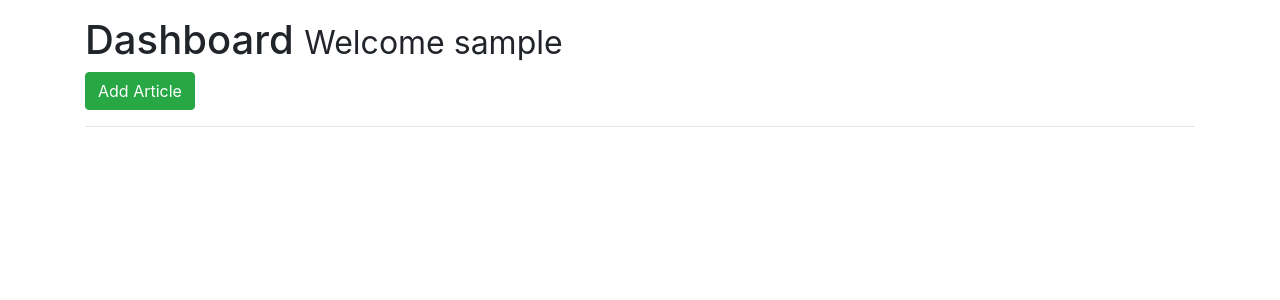
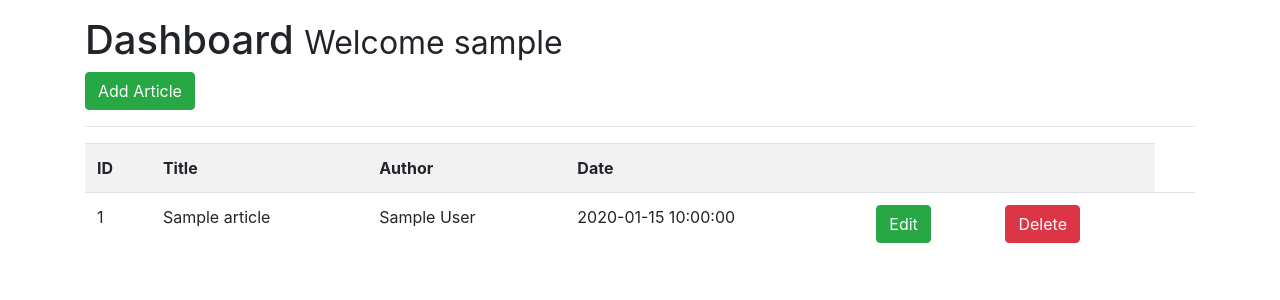
Before and after one commit to albertoiur/Flask-Blog-App, a Flask app: page /dashboard in a window 1280 px wide. Shown: the part 56-356 px from the top of the page. Run offline with Flask 2, Linux system fonts and the light colour scheme; the visitor is signed in with stand-in values (Sample User, id 1); tables that the repository leaves empty or names only in its code hold one stand-in row (values such as "Sample post"); some libraries are stand-ins or nearby versions.

Commit message:
add-article implemented with MySQL

```diff
--- a/app.py
+++ b/app.py
@@ -1,5 +1,4 @@
 from flask import Flask, render_template, flash, redirect, url_for, session, logging, request
-from data import Articles
 from flask_mysqldb import MySQL
 from wtforms import Form, StringField, TextAreaField, PasswordField, validators
 from passlib.hash import sha256_crypt
@@ -17,7 +16,6 @@ app.config['MYSQL_CURSORCLASS'] = 'DictCursor'
 # initialize MySQL
 mysql = MySQL(app)
 
-Articles = Articles()
 
 # Home page
 @app.route('/')
@@ -30,11 +28,34 @@ def about():
 
 @app.route('/articles')
 def articles():
-	return render_template('articles.html', articles = Articles)
+	#create cursor
+	cur = mysql.connection.cursor()
+
+	result = cur.execute("SELECT * FROM articles")
+
+	articles = cur.fetchall()
+
+	if result > 0:
+		return render_template('articles.html',articles=articles)
+	else:
+		msg = "No Articles Found"
+		return render_template('articles.html',msg=msg)
+
+	cur.close()
+
 
 @app.route('/article/<string:id>/')
 def article(id):
-	return render_template('article.html', id=id)
+	#create cursor
+	cur = mysql.connection.cursor()
+
+	result = cur.execute("SELECT * FROM articles WHERE id = %s", [id])
+
+	article = cur.fetchone()
+
+	cur.close()
+
+	return render_template('article.html', article=article)
 
 
 # User registration class
@@ -136,7 +157,20 @@ def logout():
 @app.route('/dashboard')
 @is_logged_in
 def dashboard():
-	return render_template('dashboard.html')
+	#create cursor
+	cur = mysql.connection.cursor()
+
+	result = cur.execute("SELECT * FROM articles")
+
+	articles = cur.fetchall()
+
+	if result > 0:
+		return render_template('dashboard.html',articles=articles)
+	else:
+		msg = "No Articles Found"
+		return render_template('dashboard.html',msg=msg)
+
+	cur.close()
 
 
 # Article form class
--- a/templates/add_article.html
+++ b/templates/add_article.html
@@ -9,7 +9,7 @@
 			{{ render_field(form.title, class_="form-control") }}
 		</div>
 		<div class="form-group">
-			{{ render_field(form.body, class_="form-control") }}
+			{{ render_field(form.body, class_="form-control", id="editor") }}
 		</div>
 		<input class="btn btn-primary" type="submit" value="Submit">
 	</form>
--- a/templates/dashboard.html
+++ b/templates/dashboard.html
@@ -5,4 +5,26 @@
 	<a class="btn btn-success" href="/add_article"> Add Article </a>
 	<hr>
 
+	<table class="table table-striped">
+		<tr>
+			<th>ID</th>
+			<th>Title</th>
+			<th>Author</th>
+			<th>Date</th>
+			<th></th>
+			<th></th>
+		</tr>
+		{% for article in articles %}
+			<tr>
+				<td>{{article.id}}</td>
+				<td>{{article.title}}</td>
+				<td>{{article.author}}</td>
+				<td>{{article.create_date}}</td>
+				<td><a href="edit_article/{{article.id}}" class="btn btn-success pull-right">Edit</a></td>
+				<td><a href="#" class="btn btn-danger">Delete</a></td>
+				<td></td>
+			</tr>
+		{% endfor %}
+	</table>
+
 {% endblock %}
--- a/templates/home.html
+++ b/templates/home.html
@@ -4,5 +4,10 @@
 	<div class="jumbotron text-center">
 		<h1>Welcome to Flaskr</h1>
 		<p class="lead">Built using the Flask framework for Python</p>
+
+		{% if session.logged_in == NULL %}
+			<a href="/register" class="btn btn-primary btn-lg">Register</a>
+			<a href="/login" class="btn btn-success btn-lg">Login</a>
+		{% endif %}
 	</div>
 {% endblock %}
--- a/templates/layout.html
+++ b/templates/layout.html
@@ -13,5 +13,9 @@
 	</div>
 
 	<script src="https://stackpath.bootstrapcdn.com/bootstrap/4.1.1/js/bootstrap.min.js"></script>
+	<script src="//cdn.ckeditor.com/4.9.2/standard/ckeditor.js"></script>
+	<script type="text/javascript">
+		CKEDITOR.replace('editor')
+	</script>
 </body>
 </html>
```
Also changed, not shown: templates/article.html (+6 -1 lines).
